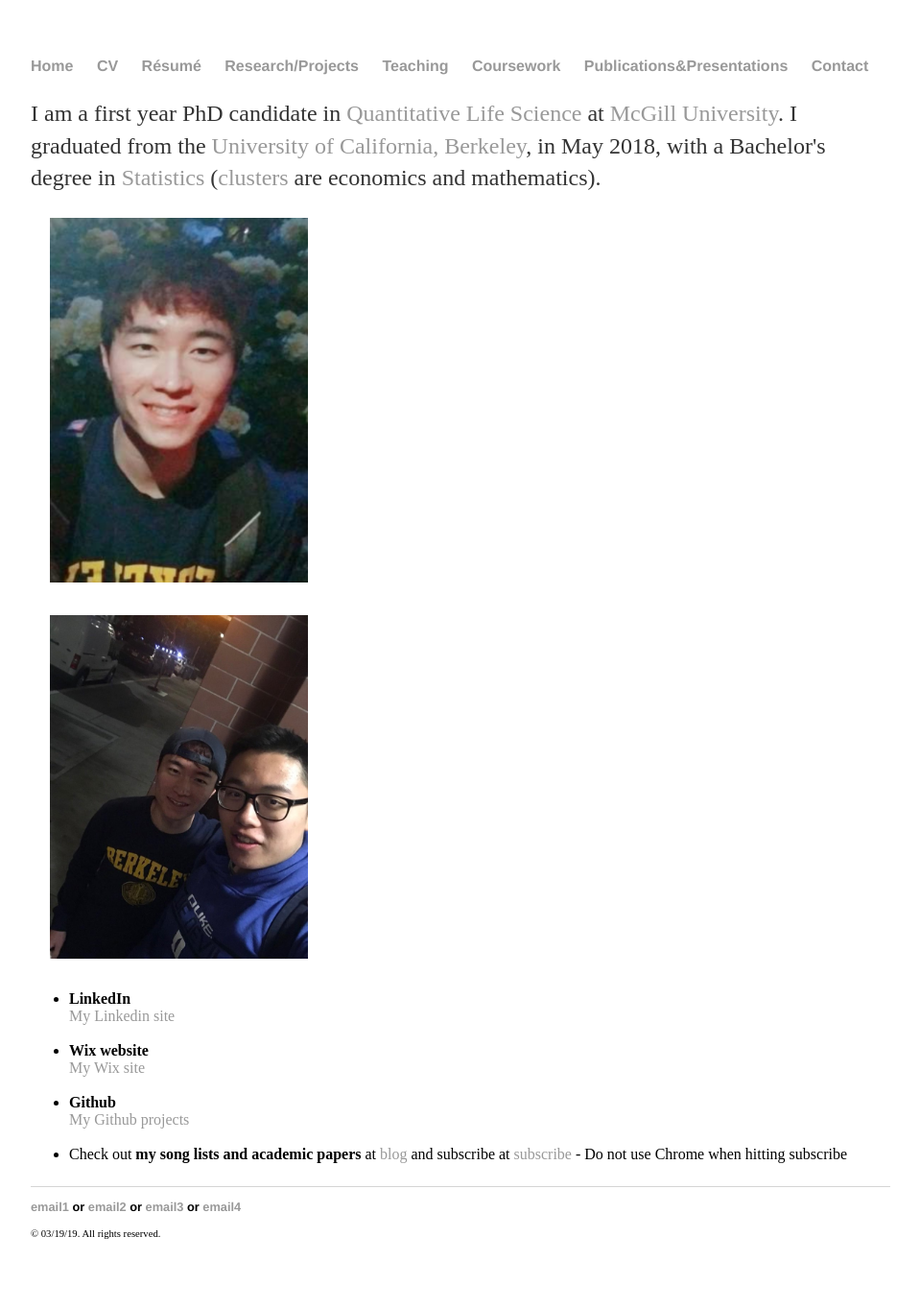
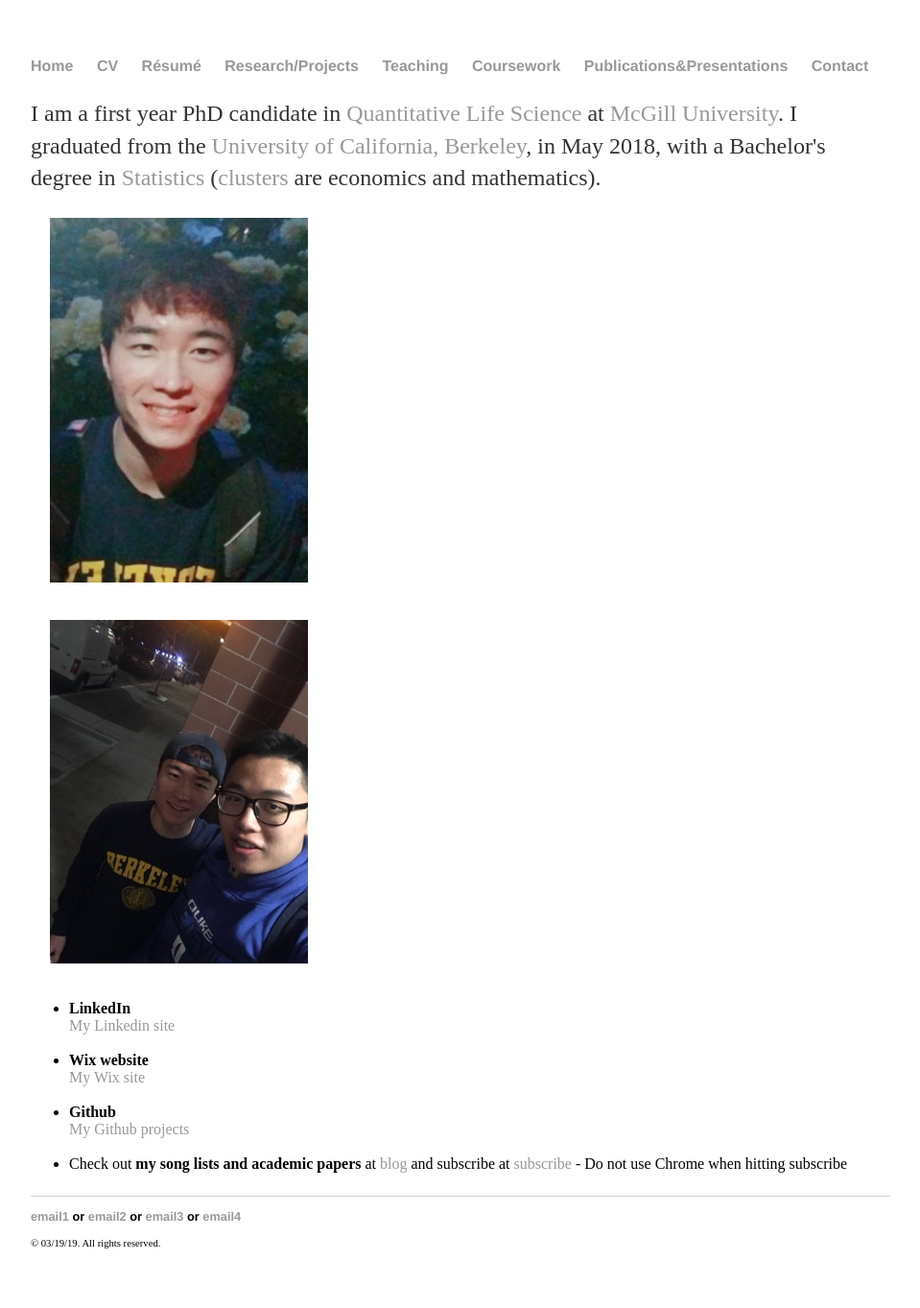
Before and after one commit to yjkweon24/yjkweon24.github.io, a Jekyll site: the page built from index.html, in a window 1280 px wide. Shown: the whole page at 96% size, without its empty margins (160-1119 px from the left). Built offline with Jekyll 4.4.1, drawn with Linux system fonts in a browser that asks for light colours.

Commit message:
Update index.html

```diff
--- a/index.html
+++ b/index.html
@@ -10,7 +10,7 @@ title: Jin Kweon
 </div><!-- /.blurb -->
 
 <p><img class="profile-picture" src="images/1.png" alt="hi This is Jin" hspace=20 width="30%" height = "50%">
-<p><img class="profile-picture" src="images/2.jpeg" alt="Me and My friend at Cal" hspace=20 width="30%" height = "50%">
+<p><img class="profile-picture" src="images/2.jpeg" alt="Me and My friend at Cal" vspace=5 hspace=20 width="30%" height = "50%">
 	<br>
 
 	<ul>
```
